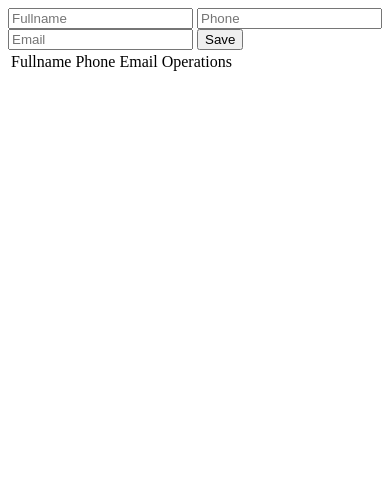
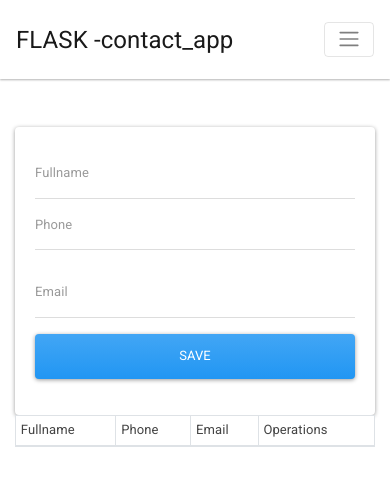
Before and after one commit to andresshare/app_contacto_flask, a Flask app: page / in a window 390 px wide. Shown: the top 486 px of the page. Run offline with Flask 2, Linux system fonts and the light colour scheme; data that the repository does not hold is empty; some libraries are stand-ins or nearby versions.

Commit message:
modificacion de templates data

```diff
--- /dev/null
+++ b/static/js/main.js
@@ -0,0 +1,11 @@
+const btnDelete = document.querySelectorAl('.btn-delete')
+
+if(btnDelete){
+    const  btnArray =Array.from(btnDelete);
+    btnArray.forEaach((btn) =>{
+    btn.addEventListener('click',(e)=> {
+        if (!confirm('Are you sure want to delete it?')) {
+            e.preventDefault();
+        }
+    });
+});
--- a/templates/index.html
+++ b/templates/index.html
@@ -1,32 +1,55 @@
-<!DOCTYPE html>
-<html lang="en">
-<head>
-    <meta charset="UTF-8">
-    <title>Title</title>
-</head>
-<body>
+{%  extends 'layout.html' %}
+
+{% block body %}
+
+    <div class="row">
+
+        <div class="col-md-5">
 
             {% with messages = get_flashed_messages() %}
 
                 {% if messages %}
                     {% for message in messages %}
-        {{ message }}
+
+
+                        <div class="alert alert-warning alert-dismissible fade show" role="alert">
+                            <strong>{{ message }}</strong>
+                            <button type="button" class="close" data-dismiss="alert" aria-label="Close">
+                                <span aria-hidden="true">&times;</span>
+                            </button>
+                        </div>
+
+
                     {% endfor %}
                 {% endif %}
 
             {% endwith %}
+
+
+            <div class="card card-body">
+
                 <form action="/add_contact" method="post" >
-
-    <input type="text" name="fullname" placeholder="Fullname">
-    <input type="text" name="phone" placeholder="Phone">
-    <input type="text" name="email" placeholder="Email">
-
-    <button type="submit">
+                    <div class="form-group">
+                        <input type="text" name="fullname" placeholder="Fullname" class="form-control">
+                        <div class="form-group">
+                            <input type="text" name="phone" placeholder="Phone" class="form-control">
+                        </div>
+                        <div class="form-group">
+                            <input type="text" name="email" placeholder="Email" class="form-control">
+                        </div>
+                        <div class="form-group">
+                            <button type="submit" class="btn btn-primary btn-block">
                                 Save
                             </button>
+                        </div>
+                    </div>
                 </form>
 
-<table>
+            </div>
+
+        </div>
+        <div class="col-md-7">
+            <table class="table table-striped table-bordered bg-white table-sm">
                 <thead>
                 <tr>
                     <td>Fullname</td>
@@ -43,8 +66,8 @@
                         <td>{{ contact.2 }}</td>
                         <td>{{ contact.3 }}</td>
                         <td>
-                <a href="/edit/{{ contact.0 }}">Edit</a>
-                <a href="/delete/{{ contact.0 }}">Delete</a>
+                            <a href="/edit/{{ contact.0 }} " class="btn btn-secondary" >Edit</a>
+                            <a href="/delete/{{ contact.0 }} " class ="btn btn-danger btn-delete">Delete</a>
 
                         </td>
 
@@ -54,5 +77,15 @@
                 </tbody>
             </table>
 
-</body>
-</html>
+
+        </div>
+    </div>
+
+
+
+
+
+
+
+
+{% endblock %}
--- /dev/null
+++ b/templates/layout.html
@@ -0,0 +1,45 @@
+<!DOCTYPE html>
+<html lang="en">
+<head>
+    <meta charset="UTF-8">
+    <title>Title</title>
+    <link rel="stylesheet" href="https://bootswatch.com/4/materia/bootstrap.min.css">
+</head>
+<body>
+
+<nav class="navbar navbar-expand-lg navbar-light bg-light">
+    <a class="navbar-brand" href="#">FLASK -contact_app</a>
+    <button class="navbar-toggler" type="button" data-toggle="collapse" data-target="#navbarNav" aria-controls="navbarNav" aria-expanded="false" aria-label="Toggle navigation">
+        <span class="navbar-toggler-icon"></span>
+    </button>
+    <div class="collapse navbar-collapse" id="navbarNav">
+        <ul class="navbar-nav">
+            <li class="nav-item active">
+                <a class="nav-link" href="#">Home <span class="sr-only">(current)</span></a>
+            </li>
+            <li class="nav-item">
+                <a class="nav-link" href="#">Features</a>
+            </li>
+            <li class="nav-item">
+                <a class="nav-link" href="#">Pricing</a>
+            </li>
+            <li class="nav-item">
+                <a class="nav-link disabled" href="#" tabindex="-1" aria-disabled="true">Disabled</a>
+            </li>
+        </ul>
+    </div>
+</nav>
+
+
+
+
+<div class="container pt-5">
+    {% block body %}
+    {% endblock %}
+</div>
+<script src="https://code.jquery.com/jquery-3.3.1.slim.min.js" integrity="sha384-q8i/X+965DzO0rT7abK41JStQIAqVgRVzpbzo5smXKp4YfRvH+8abtTE1Pi6jizo" crossorigin="anonymous"></script>
+<script src="https://cdnjs.cloudflare.com/ajax/libs/popper.js/1.14.6/umd/popper.min.js" integrity="sha384-wHAiFfRlMFy6i5SRaxvfOCifBUQy1xHdJ/yoi7FRNXMRBu5WHdZYu1hA6ZOblgut" crossorigin="anonymous"></script>
+<script src="https://stackpath.bootstrapcdn.com/bootstrap/4.2.1/js/bootstrap.min.js" integrity="sha384-B0UglyR+jN6CkvvICOB2joaf5I4l3gm9GU6Hc1og6Ls7i6U/mkkaduKaBhlAXv9k" crossorigin="anonymous"></script>
+<script src="{{ url_for ('static', filename='js/main.js')}}"></script>
+</body>
+</html>
```
Also changed, not shown: templates/edit-contact.html (+27 -17 lines). Lines whose indentation alone changed are shown as unchanged.
